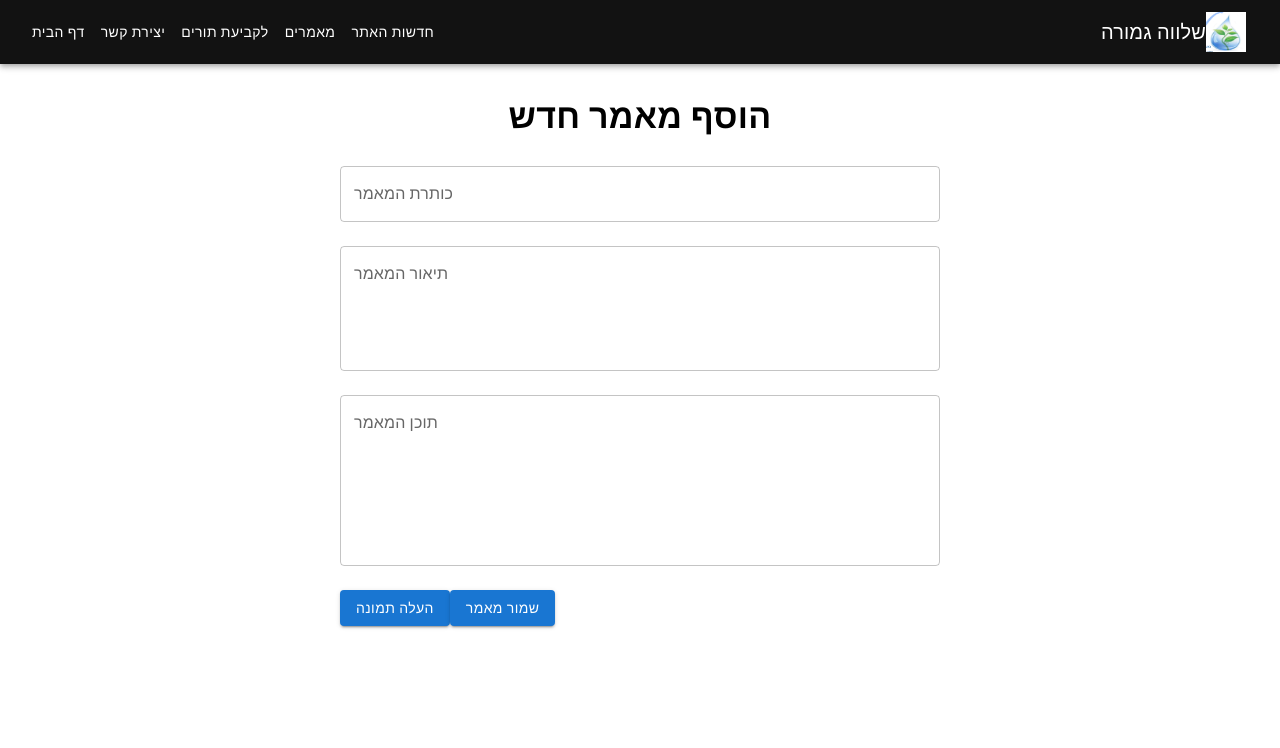
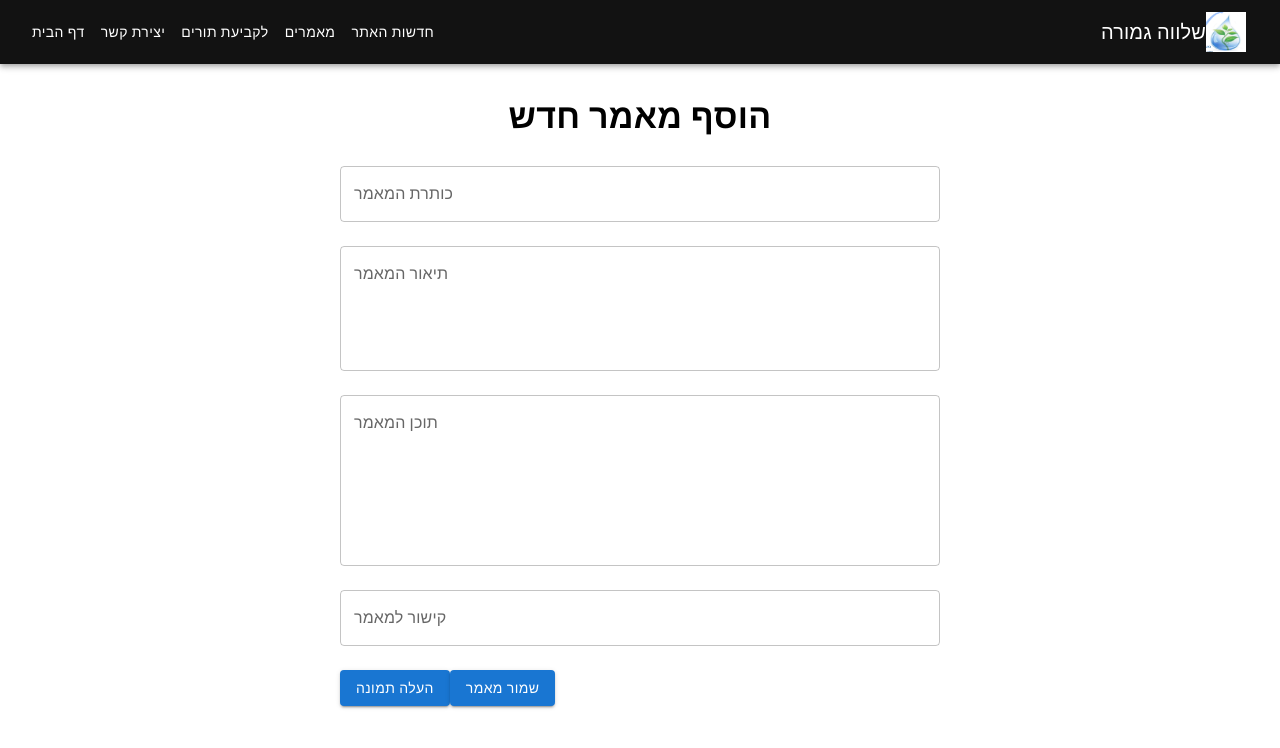
Before and after one commit to TzivyaFireman/Therapy-node-react, a React (Create React App) app in the folder client/: page /addArticle in a window 1280 px wide. Shown: the top 748 px of the page. Built offline with nearby package versions, Linux system fonts and the light colour scheme.

Commit message:
Integrate add-article with the server

```diff
--- a/client/src/components/AddArticle.tsx
+++ b/client/src/components/AddArticle.tsx
@@ -1,14 +1,19 @@
 import React, { useState } from 'react';
 import { Box, TextField, Button, Typography, Card, CardMedia, CardContent } from '@mui/material';
 import { useNavigate } from 'react-router-dom';
+import { useDispatch } from 'react-redux';
+import { addArticle } from '../store/slices/articleSlice';
+import { AppDispatch } from '../store/store';
 
 const AddArticlePage: React.FC = () => {
   const [title, setTitle] = useState('');
   const [description, setDescription] = useState('');
-  const [content, setContent] = useState(''); // שדה לתוכן המאמר
+  const [content, setContent] = useState('');
   const [image, setImage] = useState<File | null>(null);
   const [imagePreview, setImagePreview] = useState<string | ArrayBuffer | null>('');
+  const [link, setLink] = useState(''); // שדה link
   const navigate = useNavigate();
+  const dispatch: AppDispatch = useDispatch();
 
   const handleFileChange = (event: React.ChangeEvent<HTMLInputElement>) => {
     const file = event.target.files?.[0] || null;
@@ -22,13 +27,25 @@ const AddArticlePage: React.FC = () => {
     }
   };
 
-  const handleSubmit = (event: React.FormEvent) => {
+  const handleSubmit = async (event: React.FormEvent) => {
     event.preventDefault();
-    // כאן תוכל לכתוב את הקוד לשליחת הנתונים לשרת
-    console.log({ title, description, content, image });
 
-    // הפניה לעמוד אחר לאחר ההגשה (למשל, עמוד המאמרים)
-    navigate('/articles');
+    // Prepare the article data
+    const articleData = {
+      id: '', // צור מזהה ייחודי אם יש צורך
+      title,
+      description,
+      content,
+      image: image ? URL.createObjectURL(image) : '', // צור כתובת לתמונה אם הועלתה
+      link, // שלח את ה-link
+    };
+
+    try {
+      await dispatch(addArticle(articleData) as any);
+      navigate('/articles'); // Redirect after successful dispatch
+    } catch (error) {
+      console.error('Failed to save the article:', error);
+    }
   };
 
   return (
@@ -57,9 +74,16 @@ const AddArticlePage: React.FC = () => {
           fullWidth
           label="תוכן המאמר"
           multiline
-          rows={6} // הגדרת מספר השורות המומלץ לתוכן המאמר
+          rows={6}
           value={content}
           onChange={(e) => setContent(e.target.value)}
+          margin="normal"
+        />
+        <TextField
+          fullWidth
+          label="קישור למאמר"
+          value={link}
+          onChange={(e) => setLink(e.target.value)}
           margin="normal"
         />
         <Button
--- a/client/src/store/slices/articleSlice.ts
+++ b/client/src/store/slices/articleSlice.ts
@@ -27,6 +27,12 @@ export const fetchArticles = createAsyncThunk('articles/fetchArticles', async ()
     return response.data;
 });
 
+// Async thunk to add a new article to the server
+export const addArticle = createAsyncThunk('articles/addArticle', async (newArticle: Omit<Article, 'id'>) => {
+    const response = await axios.post('http://localhost:3000/articles', newArticle);
+    return response.data;
+});
+
 const articlesSlice = createSlice({
     name: 'articles',
     initialState,
@@ -43,6 +49,9 @@ const articlesSlice = createSlice({
             .addCase(fetchArticles.rejected, (state, action) => {
                 state.status = 'failed';
                 state.error = action.error.message || 'Failed to fetch articles';
+            })
+            .addCase(addArticle.fulfilled, (state, action) => {
+                state.articles.push(action.payload);
             });
     },
 });
--- a/client/src/store/store.ts
+++ b/client/src/store/store.ts
@@ -7,6 +7,5 @@ export const store = configureStore({
   },
 });
 
-// Define the RootState and AppDispatch types
 export type RootState = ReturnType<typeof store.getState>;
 export type AppDispatch = typeof store.dispatch;
```
Also changed, not shown: client/src/store/slices/servicesSlice.ts (deleted, +0 -33 lines).
